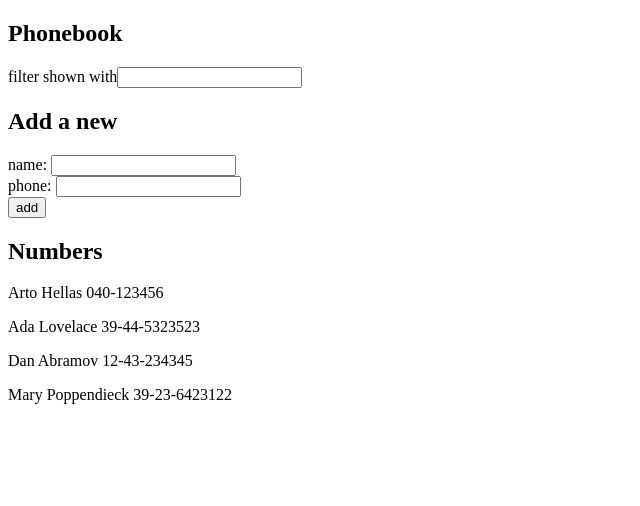
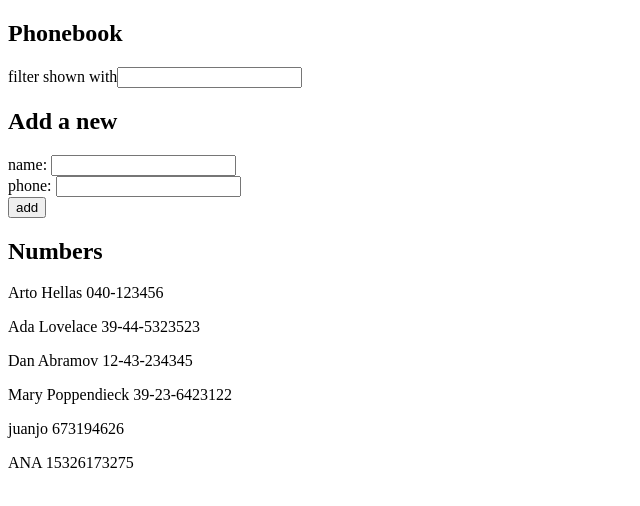
Before and after one commit to Juanjomrtz19/fullStackOpen, a React (Vite) app in the folder Part2/phonebook/: page / in a window 1280 px wide. Shown: the top 506 px of the page, without its empty margins (0-640 px from the left). Built offline with nearby package versions, Linux system fonts and the light colour scheme; data requests are answered from the project's data file.

Commit message:
exercises 2.12 and 2.13 done

```diff
--- a/Part2/phonebook/db.json
+++ b/Part2/phonebook/db.json
@@ -1,5 +1,5 @@
 {
-    "persons":[
+  "persons": [
     {
       "name": "Arto Hellas",
       "number": "040-123456",
@@ -19,6 +19,16 @@
       "name": "Mary Poppendieck",
       "number": "39-23-6423122",
       "id": "4"
+    },
+    {
+      "id": 5,
+      "name": "juanjo",
+      "number": "673194626"
+    },
+    {
+      "id": 6,
+      "name": "ANA",
+      "number": "15326173275"
     }
   ]
 }
--- a/Part2/phonebook/src/App.jsx
+++ b/Part2/phonebook/src/App.jsx
@@ -3,6 +3,7 @@ import Filter from './components/Filter';
 import PersonForm from './components/PersonForm';
 import Persons from './components/Persons';
 import axios from 'axios'
+import personService from './services/phones'
 
 const App = () => {
   const [persons, setPersons] = useState([]);
@@ -12,12 +13,13 @@ const App = () => {
   const [filter, setFilter] = useState('');
 
   useEffect(() => {
-    axios
-    .get('http://localhost:3001/persons')
-    .then(response => {
-      setPersons(response.data);
-      setPersonsShown(response.data);
+    personService.
+    getAll()
+    .then(initialPersons => {
+      setPersons(initialPersons);
+      setPersonsShown(initialPersons);
     })
+
   }, [])
 
   function handleName (event){
@@ -37,8 +39,19 @@ const App = () => {
       return
     }
 
-    setPersons(persons.concat({name: newName, number: newPhone, id: persons.length() + 1}))
-    setPersonsShown(persons.filter(person =>(person.name.includes(filter))))
+    const newPerson = {
+      name: newName,
+      number: newPhone,
+      id: persons.length + 1
+    }
+
+    personService.
+    create(newPerson)
+    .then(newPerson => {
+      setPersons(persons.concat(newPerson))
+      setPersonsShown(personsShown.concat(newPerson))
+    })
+
 
   }
 
--- /dev/null
+++ b/Part2/phonebook/src/services/phones.js
@@ -0,0 +1,19 @@
+import axios from "axios";
+const baseUrl = "http://localhost:3001/persons"
+
+const getAll = () => {
+    const request = axios.get(baseUrl);
+    return request.then(response => response.data);
+}
+
+const create = newObject => {
+    const request = axios.post(baseUrl, newObject);
+    return request.then(response => response.data);
+}
+
+const update = (id, newObject) => {
+    const request = axios.put(`${baseUrl}/${id}`, newObject)
+    return request.then(response => response.data)
+}
+
+export default {getAll, create, update}
```
Lines whose indentation alone changed are shown as unchanged.
